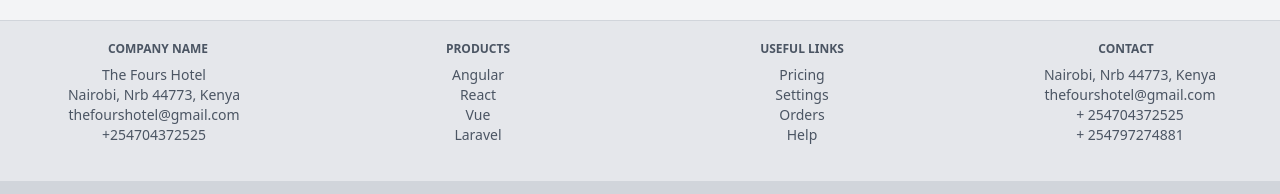
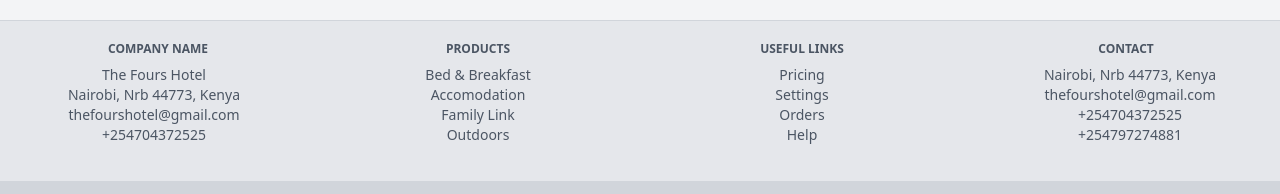
Before and after one commit to spookeyy/stayManager, a React (Vite) app in the folder frontend/: page / in a window 1280 px wide. Shown: the part 1202-1396 px from the top of the page. Built offline with nearby package versions, Linux system fonts and the light colour scheme; no server answers; sample sign-in values are in the browser's storage; the HTML template or start-up script is replaced by a standard one.

Commit message:
Update Footer.jsx

```diff
--- a/frontend/src/pages/Footer.jsx
+++ b/frontend/src/pages/Footer.jsx
@@ -69,19 +69,18 @@ export default function Footer({ companyInfo }) {
               {/* Links */}
               <h6 className="text-xs text-gray-600 uppercase font-bold mb-2">Products</h6>
               <p className="text-sm text-gray-600">
-                <a href="#" className="hover:text-gray-900">Angular</a>
+                <a href="#" className="hover:text-gray-900">Bed & Breakfast</a>
               </p>
               <p className="text-sm text-gray-600">
-                <a href="#" className="hover:text-gray-900">React</a>
+                <a href="#" className="hover:text-gray-900">Accomodation</a>
               </p>
               <p className="text-sm text-gray-600">
-                <a href="#" className="hover:text-gray-900">Vue</a>
+                <a href="#" className="hover:text-gray-900">Family Link</a>
               </p>
               <p className="text-sm text-gray-600">
-                <a href="#" className="hover:text-gray-900">Laravel</a>
+                <a href="#" className="hover:text-gray-900">Outdoors</a>
               </p>
-            </div>
-            {/* Grid column */}
+            </div>            {/* Grid column */}
 
             {/* Grid column */}
             <div className="mb-4">
@@ -113,10 +112,10 @@ export default function Footer({ companyInfo }) {
                 <i className="fas fa-envelope me-2"></i> thefourshotel@gmail.com
               </p>
               <p className="text-sm text-gray-600">
-                <i className="fas fa-phone me-2"></i> + 254704372525
+                <i className="fas fa-phone me-2"></i> +254704372525
               </p>
               <p className="text-sm text-gray-600">
-                <i className="fas fa-print me-2"></i> + 254797274881
+                <i className="fas fa-print me-2"></i> +254797274881
               </p>
             </div>
             {/* Grid column */}
@@ -129,7 +128,7 @@ export default function Footer({ companyInfo }) {
       {/* Copyright */}
       <div className="text-center py-4 bg-gray-300">
         © {new Date().getFullYear()} Copyright:
-        <a href="#" className="text-gray-600 font-bold">Helogix</a>
+        <a href="#" className="text-gray-600 font-bold"> Helogix</a>
       </div>
       {/* Copyright */}
     </footer>
```
